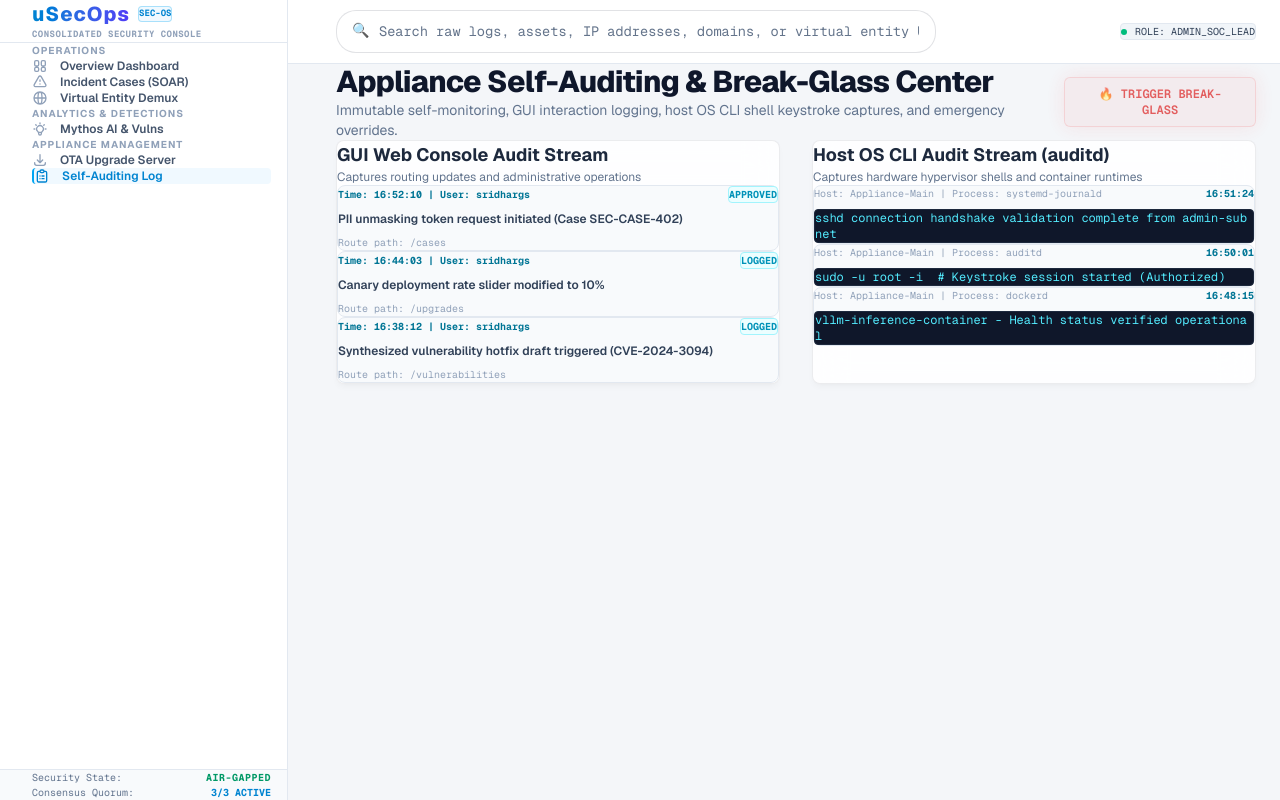
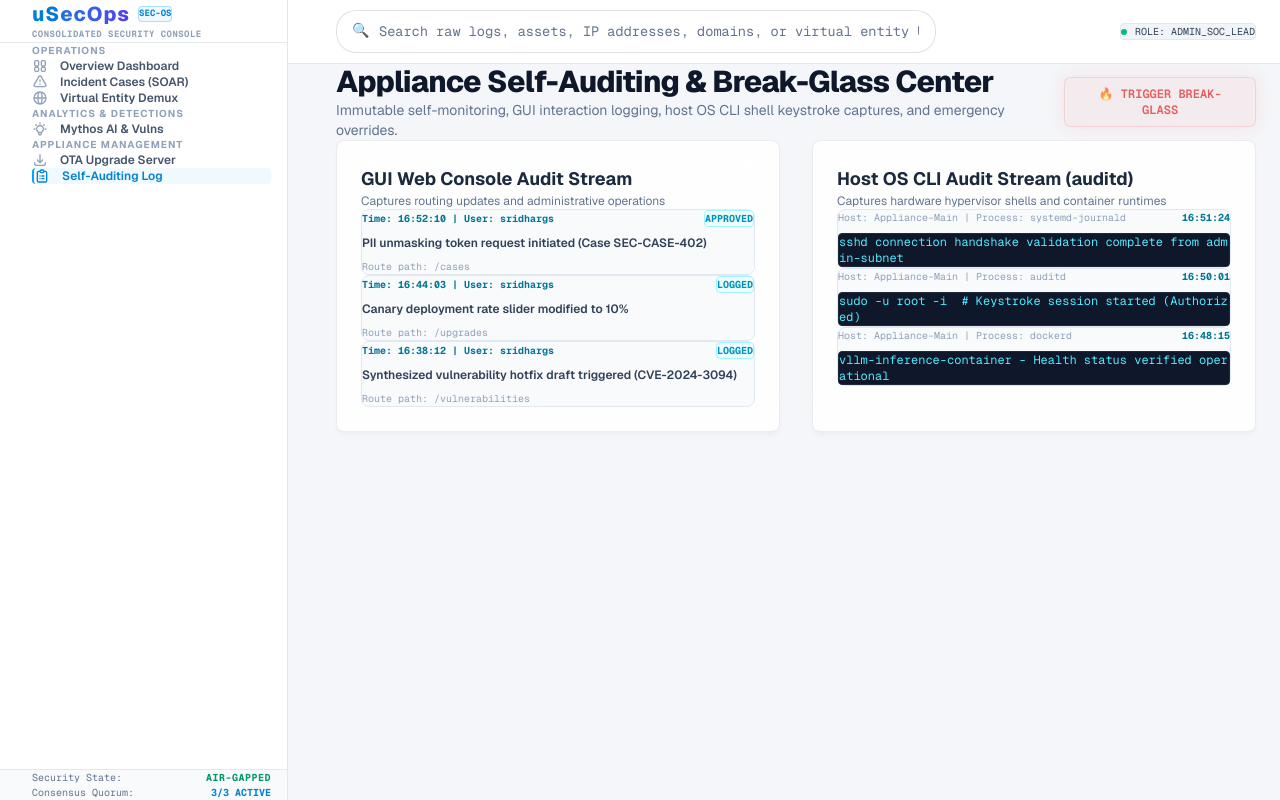
Before and after one commit to spinovation/uSecOps, a Next.js app in the folder src/module1_core/secops-console/: page /audit in a window 1280 px wide. Built offline with nearby package versions, Linux system fonts and the light colour scheme.

Commit message:
Configure default 24px padding inside enterprise-panel and glass-panel to prevent content from touching card borders on the server

```diff
--- a/src/module1_core/secops-console/app/globals.css
+++ b/src/module1_core/secops-console/app/globals.css
@@ -67,6 +67,7 @@ body {
   box-shadow: 0 4px 6px -1px rgba(0, 0, 0, 0.03), 0 2px 4px -2px rgba(0, 0, 0, 0.03);
   border-radius: 8px;
   transition: all 0.2s cubic-bezier(0.4, 0, 0.2, 1);
+  padding: 24px !important;
 }
 
 .enterprise-panel:hover {
@@ -219,6 +220,7 @@ body {
   box-shadow: 0 4px 6px -1px rgba(0, 0, 0, 0.03), 0 2px 4px -2px rgba(0, 0, 0, 0.03);
   border-radius: 8px;
   transition: all 0.2s cubic-bezier(0.4, 0, 0.2, 1);
+  padding: 24px !important;
 }
 
 .glass-panel:hover {
```
